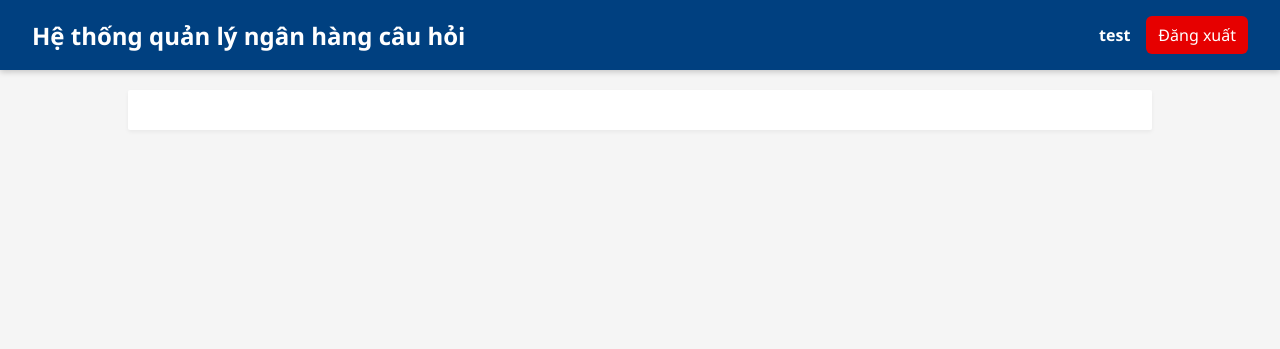
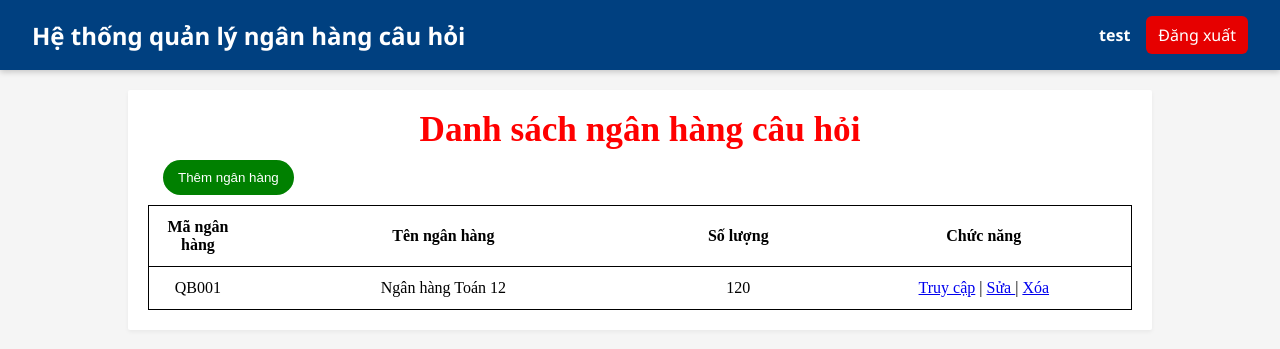
Before and after one commit to YangKlee/QuestBankManagerWeb, a PHP site: page / in a window 1280 px wide. Shown: the top 349 px of the page. Run offline with PHP 8.4, Linux system fonts and the light colour scheme; the visitor is signed in with stand-in values (Sample User, id 1); data comes from the database, SQL or seed files in the repository; some libraries are stand-ins or nearby versions.

Commit message:
nhớ em

```diff
--- a/index.php
+++ b/index.php
@@ -5,6 +5,7 @@
     <meta name="viewport" content="width=device-width, initial-scale=1.0">
     <link rel="stylesheet" href="./res/css/reset.css">
     <link rel="stylesheet" href="./res/css/layout.css">
+    <link rel="stylesheet" href="./res/css/index.css">
     <title>Document</title>
 </head>
 <?php require "./partials/header.php" ?>
@@ -14,7 +15,29 @@
 ?>
 <body>
     <div class="main-container">
+        <label for="" class="list-questbank-title">Danh sách ngân hàng câu hỏi</label>
+        <div class="function-button">
+            <a href="./addbank.php"><button class="function-button add">Thêm ngân hàng</button></a>
+        </div>
+        <table class="list-questbank-table">
+            <thead>
+                <tr>
+                    <th style="width: 10%;">Mã ngân hàng</th>
+                    <th style="width: 40%;">Tên ngân hàng</th>
+                    <th style="width: 20%;">Số lượng</th>
+                    <th style="width: 30%;">Chức năng</th>
+                </tr>
+            </thead>
+            <tbody>
+                <tr>
+                    <td>QB001</td>
+                    <td>Ngân hàng Toán 12</td>
+                    <td>120</td>
+                    <td><a href="#">Truy cập</a> | <a href="#">Sửa </a> | <a href="#">Xóa</a></td>
+                </tr>
 
+            </tbody>
+        </table>
     </div>
 </body>
 </html>
--- /dev/null
+++ b/res/css/index.css
@@ -0,0 +1,39 @@
+.list-questbank-title{
+    display: block;
+    font-size: 2.2rem;
+    text-align: center;
+    font-weight: bold;
+    color: red;
+}
+.list-questbank-table{
+    border: 1px solid black;
+
+    width: 100%;
+    border-collapse: collapse;
+    table-layout: fixed;
+}
+.list-questbank-table thead{
+    border: 1px black solid;
+}
+.list-questbank-table tbody{
+    height: 10px;
+}
+.list-questbank-table th,
+.list-questbank-table td {
+
+    padding: 12px;
+    text-align: center; /* canh giữa nội dung */
+    vertical-align: middle;
+    word-wrap: break-word;
+    overflow-wrap: break-word;
+}
+.function-button{
+    border: none;
+    padding: 10px 15px;
+
+    border-radius: 20px;
+}
+.function-button.add{
+    background-color: green;
+    color: white;
+}
--- a/res/css/layout.css
+++ b/res/css/layout.css
@@ -12,3 +12,17 @@
 body {
     background-color: 	#f5f5f5; /* tối nhưng không quá đen */
 }
+.function-button{
+    border: none;
+    padding: 10px 15px;
+
+    border-radius: 20px;
+}
+.function-button.add{
+    background-color: green;
+    color: white;
+}
+.function-button.reject{
+    background-color: red;
+    color: white;
+}
```
Also changed, not shown: addbank.php (added, +30 -0 lines), res/css/addbank.css (added, +22 -0 lines), res/css/login.css (line endings or trailing spaces).
